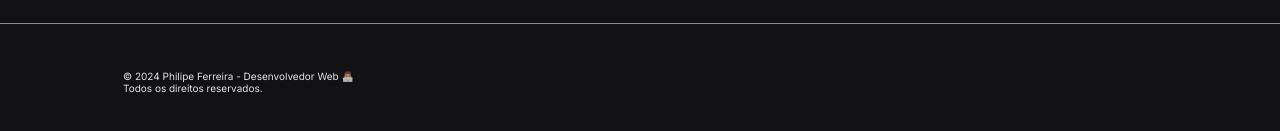
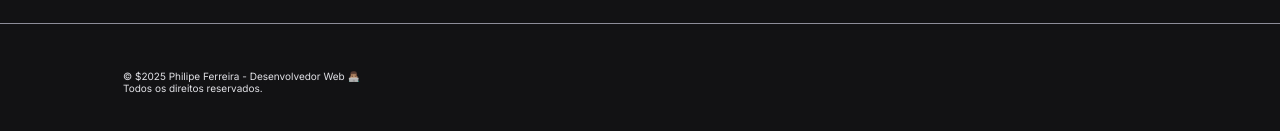
Before and after one commit to philipef-dev/philipef-dev-portfolio, a React (Vite) app: page / in a window 1280 px wide. Shown: the part 3898-4029 px from the top of the page. Built offline with nearby package versions, Linux system fonts and the light colour scheme.

Commit message:
Feat: Adicionando a funcionalidade ano atual no foother da aplicação

```diff
--- a/src/components/Footer/index.jsx
+++ b/src/components/Footer/index.jsx
@@ -2,10 +2,12 @@
 import { Container, Copyright, SocialMedia } from "./styles";
 
 export function Footer() {
+  const currentYear = new Date().getFullYear();
+
   return (
     <Container>
       <Copyright>
-        <p>© 2024 Philipe Ferreira - Desenvolvedor Web 👨🏽‍💻 </p>
+        <p>© ${currentYear} Philipe Ferreira - Desenvolvedor Web 👨🏽‍💻 </p>
         <p>Todos os direitos reservados.</p>
       </Copyright>
 {/*
```
Also changed, not shown: src/assets/circuito.png (added).
